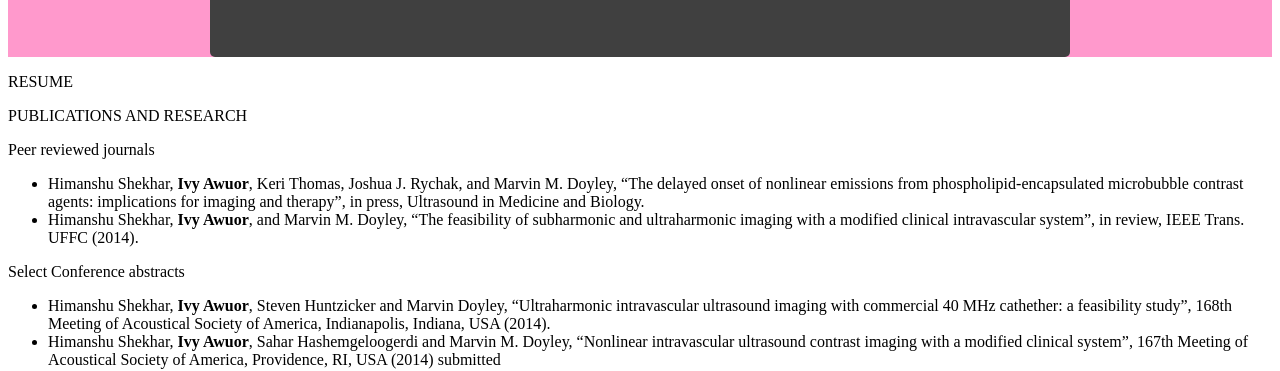
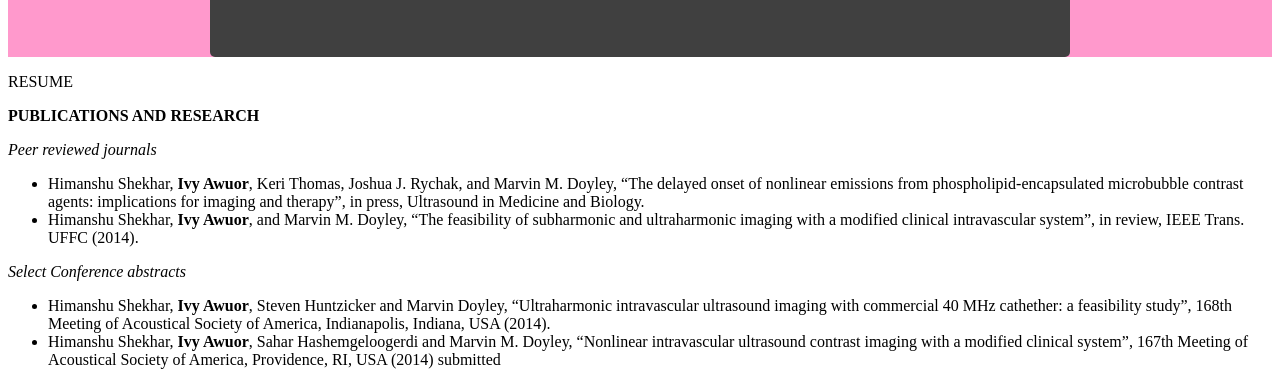
Before and after one commit to rawuor/rawuor.github.io, a Jekyll site: the page index.html, which Jekyll copies as it is, in a window 1280 px wide. Shown: the part 1343-1714 px from the top of the page. Built offline with Jekyll 4.4.1, drawn with Linux system fonts in a browser that asks for light colours.

```diff
--- a/index.html
+++ b/index.html
@@ -54,15 +54,15 @@
 
                   <!--Publications and research-->
                   <div class = "research">
-                        <p>PUBLICATIONS AND RESEARCH </p>
-                        <p>Peer reviewed journals</p>
+                        <p><strong>PUBLICATIONS AND RESEARCH</strong></p>
+                        <p><em>Peer reviewed journals</em></p>
                         <ul>
                               <li> <a> Himanshu Shekhar, <strong>Ivy Awuor</strong>, Keri Thomas, Joshua J. Rychak, and Marvin M. Doyley, “The delayed onset of nonlinear emissions from phospholipid-encapsulated microbubble contrast agents: implications for imaging and therapy”, in press, Ultrasound in Medicine and Biology.
 </a></li>
                               <li><a>Himanshu Shekhar, <strong>Ivy Awuor</strong>, and Marvin M. Doyley, “The feasibility of subharmonic and ultraharmonic imaging with a modified clinical intravascular system”, in review, IEEE Trans. UFFC (2014).
 </a></li>
                         </ul>
-                        <p>Select Conference abstracts</p>
+                        <p><em>Select Conference abstracts</em></p>
                         <ul>
                               <li><a>Himanshu Shekhar, <strong>Ivy Awuor</strong>, Steven Huntzicker and Marvin Doyley, “Ultraharmonic intravascular ultrasound imaging with commercial 40 MHz cathether: a feasibility study”, 168th Meeting of Acoustical Society of America, Indianapolis, Indiana, USA (2014).</a></li>
                               <li><a>Himanshu Shekhar, <strong>Ivy Awuor</strong>, Sahar Hashemgeloogerdi and Marvin M. Doyley, “Nonlinear intravascular ultrasound contrast imaging with a modified clinical system”, 167th Meeting of Acoustical Society of America, Providence, RI, USA (2014) submitted</a></li>
```
